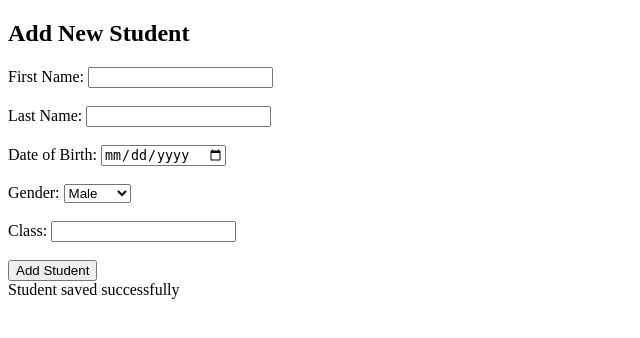
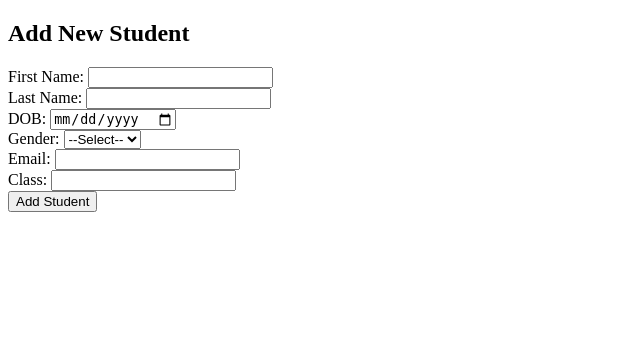
Before and after one commit to fula44/stalphonsus, a PHP site: page /student.php in a window 1280 px wide. Shown: the top 338 px of the page, without its empty margins (0-640 px from the left). Run offline with PHP 8.4, Linux system fonts and the light colour scheme; data that the repository does not hold is empty.

Commit message:
Update student.php

```diff
--- a/New Folder With Items/student.php
+++ b/New Folder With Items/student.php
@@ -4,41 +4,31 @@
     <title>Add Student</title>
 </head>
 <body>
-    <h2>Add New Student</h2>
-    <form method="post" action="student.php">
-        First Name: <input type="text" name="first_name" required><br><br>
-        Last Name: <input type="text" name="last_name" required><br><br>
-        Date of Birth: <input type="date" name="dob" required><br><br>
-        Gender:
-        <select name="gender" required>
-            <option value="Male">Male</option>
-            <option value="Female">Female</option>
-        </select><br><br>
-        Class: <input type="text" name="class" required><br><br>
-        <input type="submit" value="Add Student">
-    </form>
+<h2>Add New Student</h2>
+<form action="save_student.php" method="POST">
+    <label>First Name:</label>
+    <input type="text" name="first_name" required minlength="2" maxlength="30"><br>
+
+    <label>Last Name:</label>
+    <input type="text" name="last_name" required minlength="2" maxlength="30"><br>
+
+    <label>DOB:</label>
+    <input type="date" name="dob" required><br>
+
+    <label>Gender:</label>
+    <select name="gender" required>
+        <option value="">--Select--</option>
+        <option value="Male">Male</option>
+        <option value="Female">Female</option>
+    </select><br>
+
+    <label>Email:</label>
+    <input type="email" name="email" required><br>
+
+    <label>Class:</label>
+    <input type="text" name="class" required maxlength="10"><br>
+
+    <button type="submit">Add Student</button>
+</form>
 </body>
 </html>
-
-<?php
-$conn = mysqli_connect("localhost", "root", "", "st_alphonsus_db");
-
-if (!$conn) {
-    die("Connection failed");
-}
-
-$first = $_POST['first_name'];
-$last = $_POST['last_name'];
-$dob = $_POST['dob'];
-$gender = $_POST['gender'];
-$class = $_POST['class'];
-
-$sql = "INSERT INTO students (first_name, last_name, dob, gender, class)
-        VALUES ('$first', '$last', '$dob', '$gender', '$class')";
-
-mysqli_query($conn, $sql);
-
-echo "Student saved successfully";
-
-mysqli_close($conn);
-?>
```
